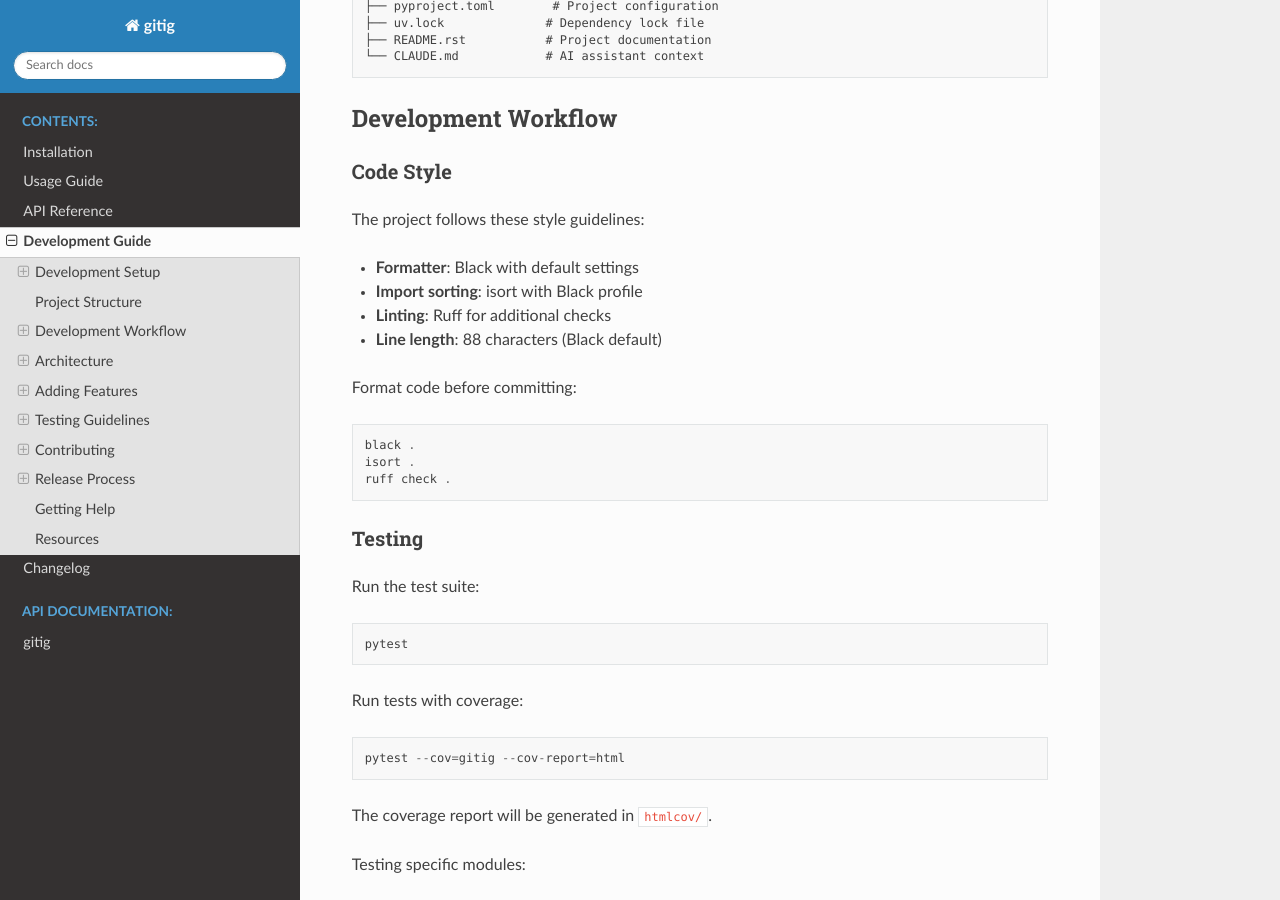
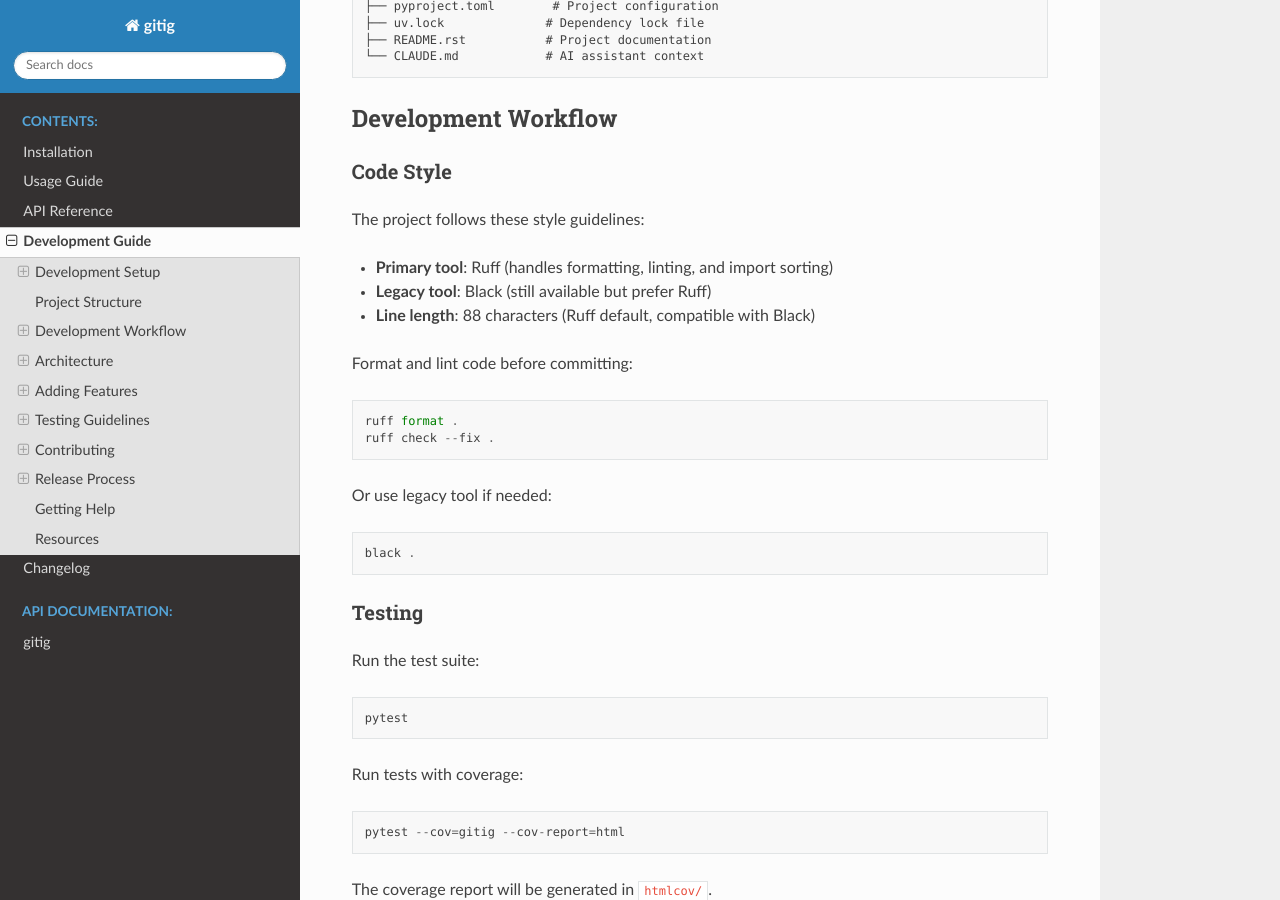
Before and after one commit to astralblue/gitig, a Sphinx documentation site: the page built from docs/development.rst, in a window 1280 px wide and 900 px high, scrolled down 1062 px. Built offline with Sphinx 7.4.7 and the Read the Docs theme 3.1.0, drawn with Linux system fonts in a browser that asks for light colours; the version number is read from the project's files by our own code; some of the changed text lies outside the part shown.

Commit message:
chore: consolidate to Ruff for all code quality tasks
- Remove isort dependency in favor of Ruff's import sorting
- Configure Ruff for formatting, linting, and import sorting
- Update documentation to reflect Ruff-first workflow
- Set changelog release date to 2025-07-06
- Apply Ruff formatting to existing code

This simplifies the development workflow to just two commands:
ruff format . && ruff check --fix .

🤖 Generated with [Claude Code](https://claude.ai/code)

Co-Authored-By: Claude <noreply@anthropic.com>

```diff
--- a/docs/changelog.rst
+++ b/docs/changelog.rst
@@ -37,7 +37,7 @@ Security
 
 - None yet
 
-0.1.0 - TBD
+0.1.0 - 2025-07-06
 -----------
 
 Added
--- a/docs/development.rst
+++ b/docs/development.rst
@@ -59,16 +59,18 @@ Code Style
 
 The project follows these style guidelines:
 
-- **Formatter**: Black with default settings
-- **Import sorting**: isort with Black profile
-- **Linting**: Ruff for additional checks
-- **Line length**: 88 characters (Black default)
+- **Primary tool**: Ruff (handles formatting, linting, and import sorting)
+- **Legacy tool**: Black (still available but prefer Ruff)
+- **Line length**: 88 characters (Ruff default, compatible with Black)
 
-Format code before committing::
+Format and lint code before committing::
+
+    ruff format .
+    ruff check --fix .
+
+Or use legacy tool if needed::
 
     black .
-    isort .
-    ruff check .
 
 Testing
 ~~~~~~~
@@ -274,9 +276,8 @@ Getting Started
 6. **Run the full test suite**::
 
        pytest
-       black .
-       isort .
-       ruff check .
+       ruff format .
+       ruff check --fix .
 
 7. **Commit your changes**::
 
```
Also changed, not shown: CLAUDE.md (+3 -4 lines), docs/conf.py (+20 -20 lines), pyproject.toml (+11 -4 lines), 1 other file.
